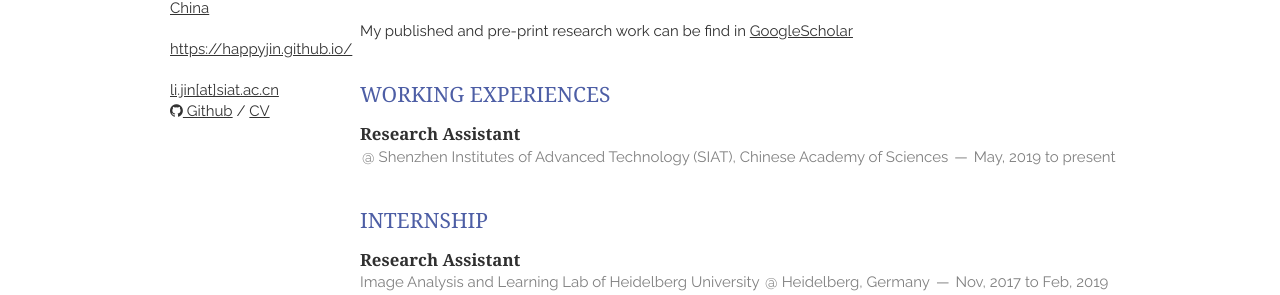
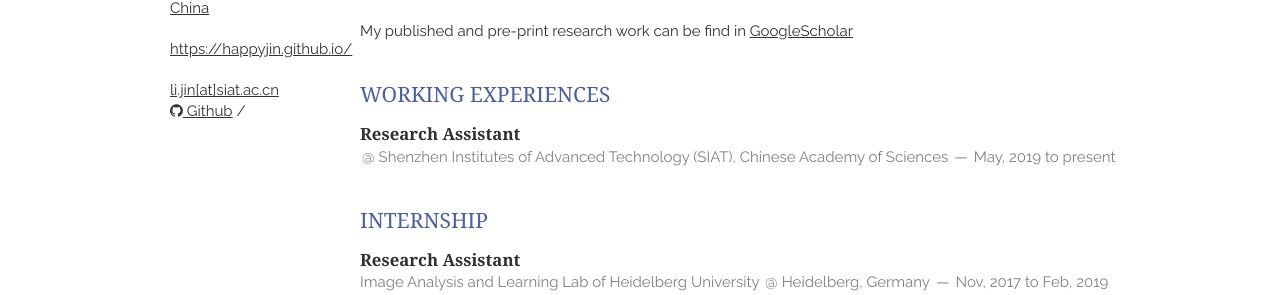
Before and after one commit to happyjin/happyjin.github.io, a Jekyll site: the page built from index.html, in a window 1280 px wide. Shown: the part 262-557 px from the top of the page. Built offline with Jekyll 4.4.1, drawn with Linux system fonts in a browser that asks for light colours; nearby versions of some CDN libraries; Markdown is read by kramdown in place of the engine named in the settings; the list of posts is cut into pages by our own code.

```diff
--- a/_layouts/layout.html
+++ b/_layouts/layout.html
@@ -46,7 +46,7 @@
             <a href="{{ site.email_full }}">{{ site.email }}</a><br/>
             <a href="https://github.com/{{ site.github }}"><i class="fa fa-github"></i> Github</a> /
             <!-- <a href="https://twitter.com/{{ site.twitter }}"><i class="fa fa-twitter"></i> Twitter</a><br/> -->
-            <a href="{{ site.website_full }}/static/cv.pdf">CV</a>
+            <!-- <a href="{{ site.website_full }}/static/cv.pdf">CV</a> -->
         </p>
     </header>
     <div class="thirteen columns clearfix">
```
